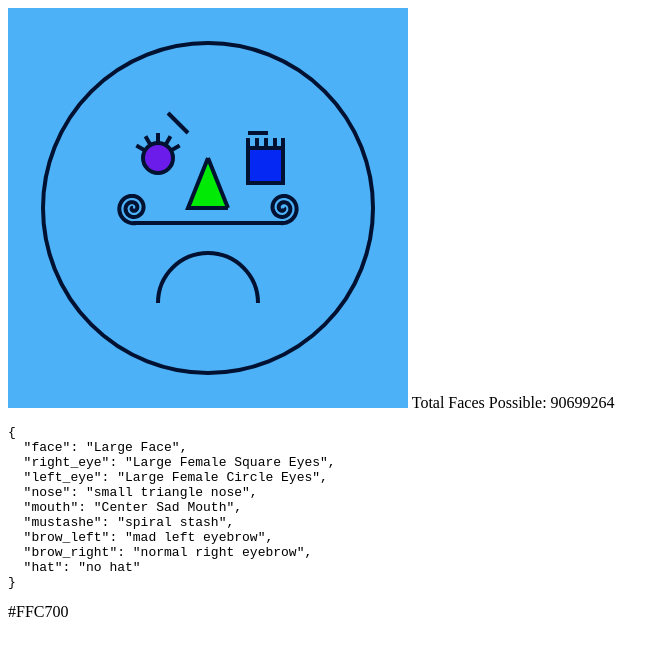
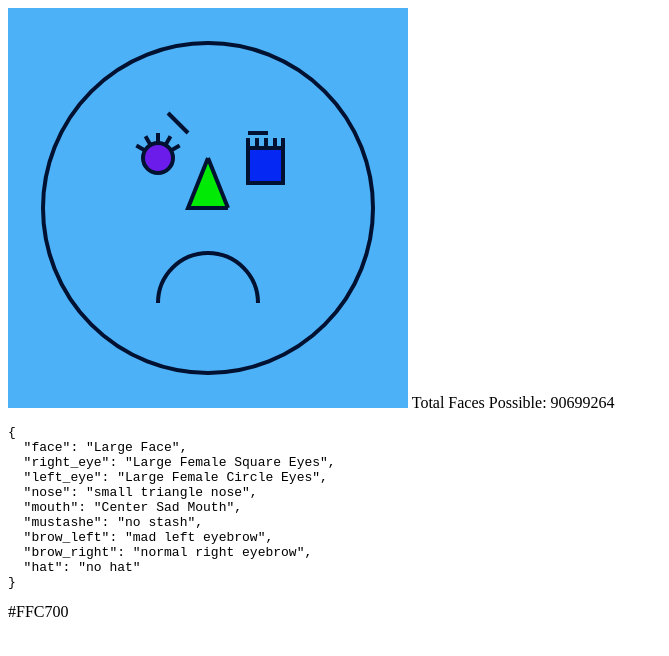
Before and after one commit to snissn/face-generator, a plain HTML site: page index.html in a window 1280 px wide. Shown: the whole page, without its empty margins (0-669 px from the left). Drawn offline with Linux system fonts and the light colour scheme.

Commit message:
removing mustashe for female faces

```diff
--- a/index.html
+++ b/index.html
@@ -655,7 +655,19 @@ function mustashe(ctx){
 		return 'no stash';
 	}
 				]
-				return call(fns,ctx)
+
+	const fns1 = [
+	function(ctx){
+
+		return 'no stash';
+	}
+	]
+	if(gender){
+					return call(fns1,ctx);
+				}
+				else {
+					return call(fns,ctx);
+				}
 }
 
 
```
